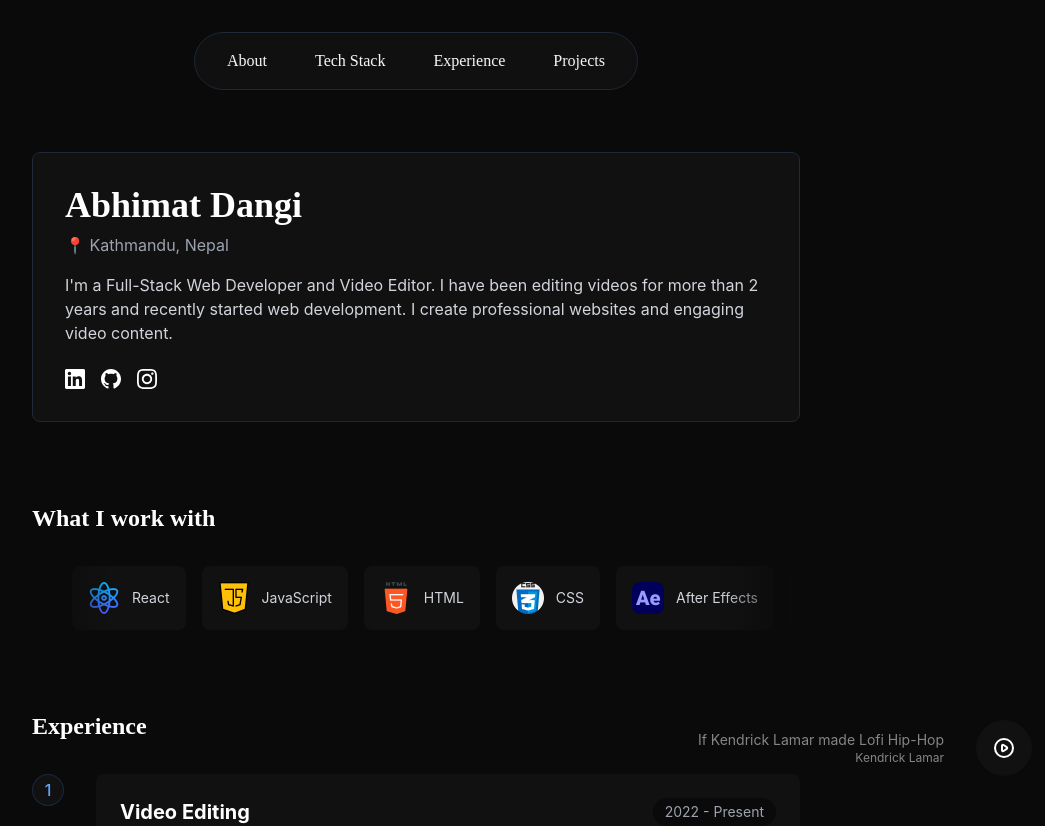
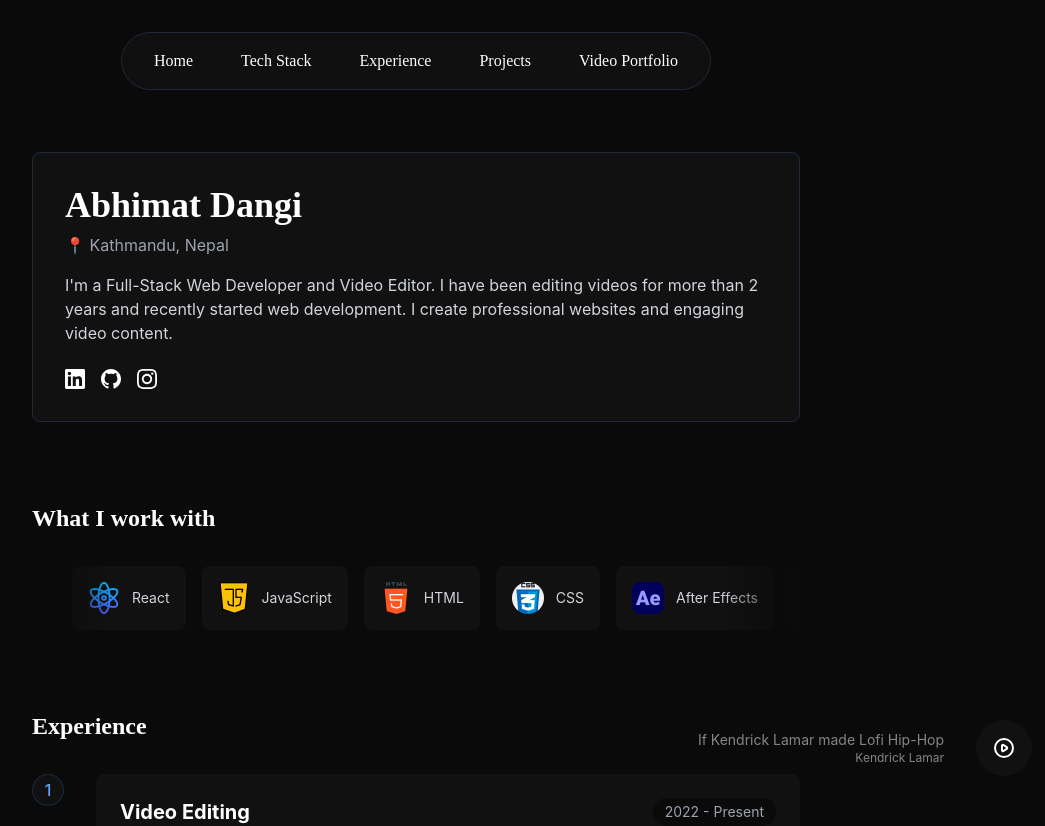
Before and after one commit to abhimatdangi/abhimat-portfolio, a React (Vite) app: page / in a window 1280 px wide. Shown: the top 826 px of the page, without its empty margins (224-1269 px from the left). Built offline with nearby package versions, Linux system fonts and the light colour scheme.

Commit message:
Update navigation: add white text and hide on video portfolio page

```diff
--- a/src/components/Navigation.jsx
+++ b/src/components/Navigation.jsx
@@ -1,34 +1,55 @@
 import React from 'react';
+import { Link, useLocation } from 'react-router-dom';
 
 function Navigation() {
+  const location = useLocation();
+
+  // Don't render navigation on video portfolio page
+  if (location.pathname === '/video-portfolio') {
+    return null;
+  }
+
+  const scrollToSection = (id) => {
+    const element = document.getElementById(id);
+    if (element) {
+      element.scrollIntoView({ behavior: 'smooth' });
+    }
+  };
+
   return (
     <nav className="fixed top-8 left-1/2 -translate-x-1/2 z-50">
       <div className="bg-[#111111]/90 backdrop-blur-sm border border-gray-800 rounded-full px-8 py-4">
-        <div className="flex items-center gap-12 font-instrument">
-          <a
-            href="#about"
+        <div className="flex items-center gap-12 font-instrument text-white">
+          <button
+            onClick={() => scrollToSection('home')}
             className="text-base hover:text-blue-400 transition-colors"
           >
-            About
-          </a>
-          <a
-            href="#tech"
+            Home
+          </button>
+          <button
+            onClick={() => scrollToSection('tech-stack')}
             className="text-base hover:text-blue-400 transition-colors"
           >
             Tech Stack
-          </a>
-          <a
-            href="#experience"
+          </button>
+          <button
+            onClick={() => scrollToSection('experience')}
             className="text-base hover:text-blue-400 transition-colors"
           >
             Experience
-          </a>
-          <a
-            href="#projects"
+          </button>
+          <button
+            onClick={() => scrollToSection('projects')}
             className="text-base hover:text-blue-400 transition-colors"
           >
             Projects
-          </a>
+          </button>
+          <Link
+            to="/video-portfolio"
+            className="text-base hover:text-blue-400 transition-colors"
+          >
+            Video Portfolio
+          </Link>
         </div>
       </div>
     </nav>
```
